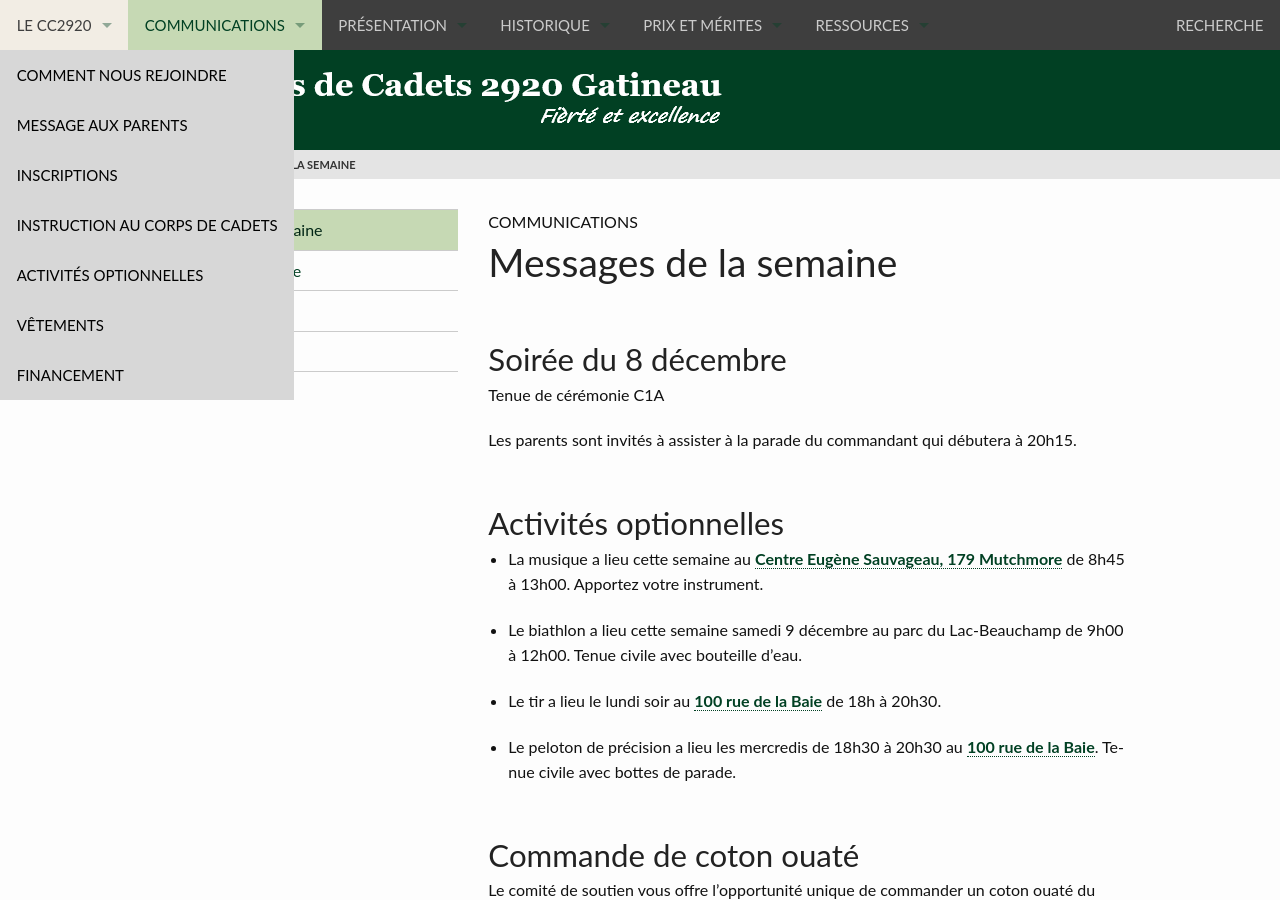
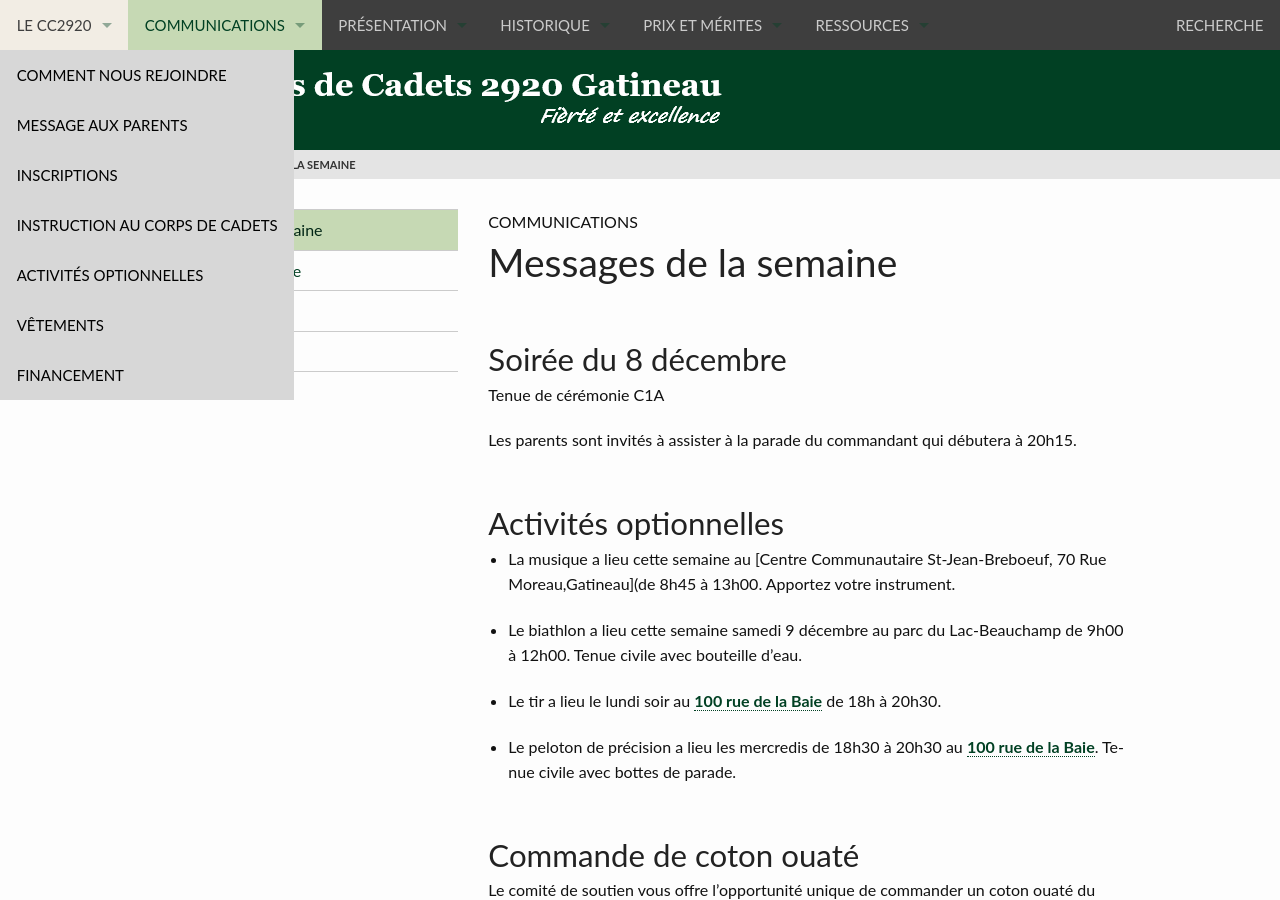
Before and after one commit to CC2920/web, a Jekyll site: the page built from _communications/messages.md, in a window 1280 px wide and 900 px high. Built offline with Jekyll 4.4.1, drawn with Linux system fonts in a browser that asks for light colours.

Commit message:
Update messages.md
MISE A JOUR DE L'ENDROIT

```diff
--- a/_communications/messages.md
+++ b/_communications/messages.md
@@ -16,7 +16,7 @@ Les parents sont invités à assister à la parade du commandant qui débutera
 
 ## Activités optionnelles
 
-- La musique a lieu cette semaine au [Centre Eugène Sauvageau, 179 Mutchmore](https://www.gatineau.ca/portail/default.aspx?p=ado_gatineau/details&id=1686) de 8h45 à 13h00. Apportez votre instrument.
+- La musique a lieu cette semaine au [Centre Communautaire St-Jean-Breboeuf, 70 Rue Moreau,Gatineau](de 8h45 à 13h00. Apportez votre instrument.
 
 - Le biathlon a lieu cette semaine samedi 9 décembre au parc du Lac-Beauchamp de 9h00 à 12h00. Tenue civile avec bouteille d’eau.
 
```
